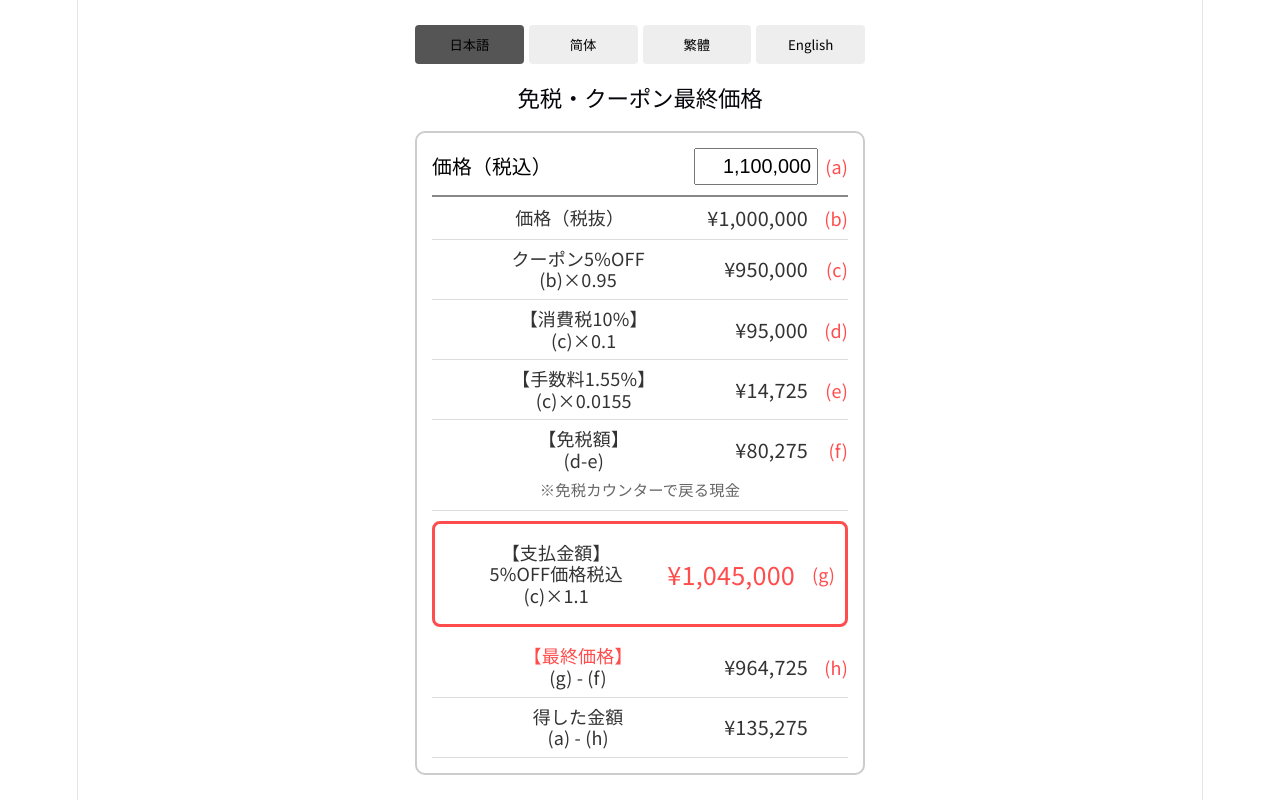
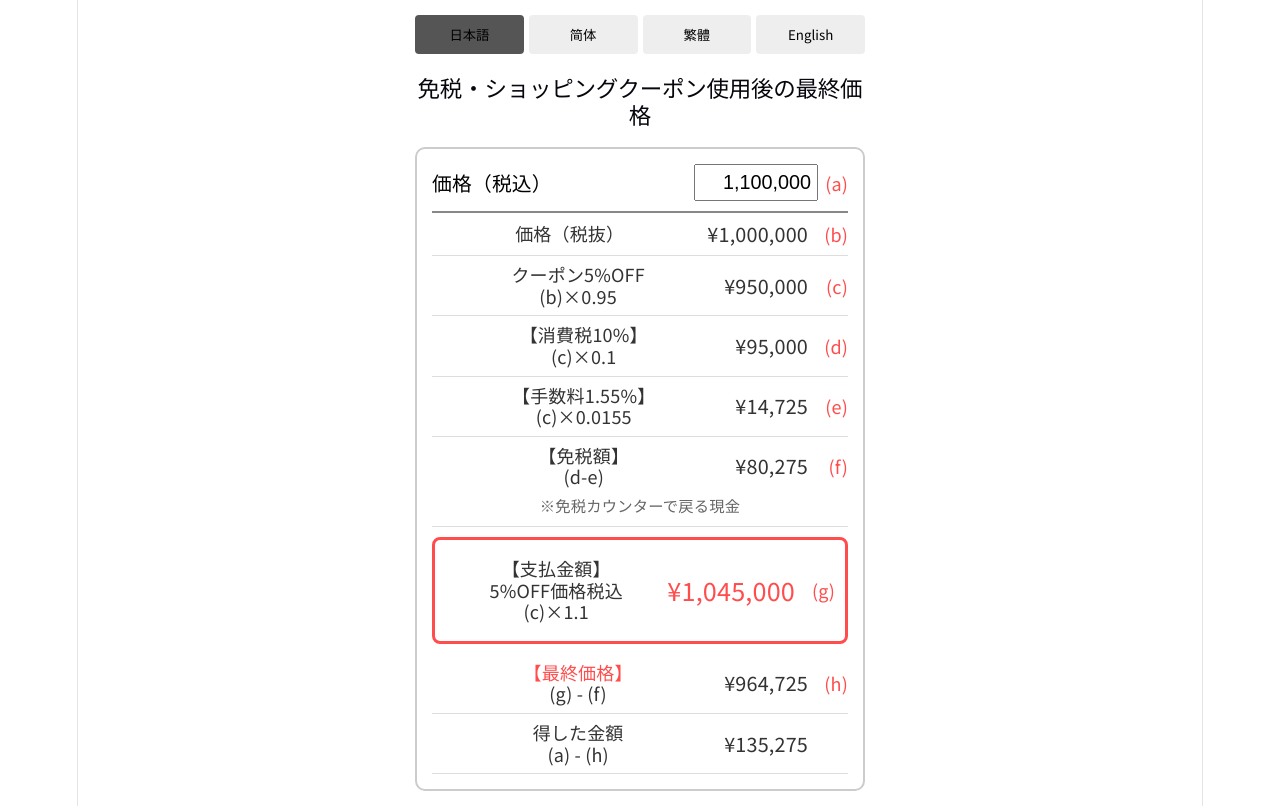
Before and after one commit to YUYANO0o0/tax-calc, a React (Vite) app: page / in a window 1280 px wide. Built offline with nearby package versions, Linux system fonts and the light colour scheme.

Commit message:
タイトル修正

```diff
--- a/src/App.tsx
+++ b/src/App.tsx
@@ -82,7 +82,12 @@ function App() {
   };
 
   const currentItems = getItems(lang);
-  const titles = { ja: "免税・クーポン最終価格", 'zh-CN': "免税/优惠券最终价格", 'zh-TW': "免稅/優惠券最終價格", en: "Final Price" };
+  const titles = {
+    ja: "免税・ショッピングクーポン使用後の最終価格",
+    'zh-CN': "免税/购物优惠券使用后的最终价格",
+    'zh-TW': "免稅/購物優惠券使用後的最終價格",
+    en: "Final Price After Tax Exemption & Shopping Coupon"
+  };
   const refundDesc = { ja: "※免税カウンターで戻る現金", 'zh-CN': "※退税柜台退还现金", 'zh-TW': "※退稅櫃檯退還現金", en: "※Refund at counter" };
 
   const RedCode = ({ code }: { code: string }) => <span style={{ color: APP_RED, width: '30px', textAlign: 'right', flexShrink: 0, fontWeight: 'bold' }}>{code}</span>;
```
